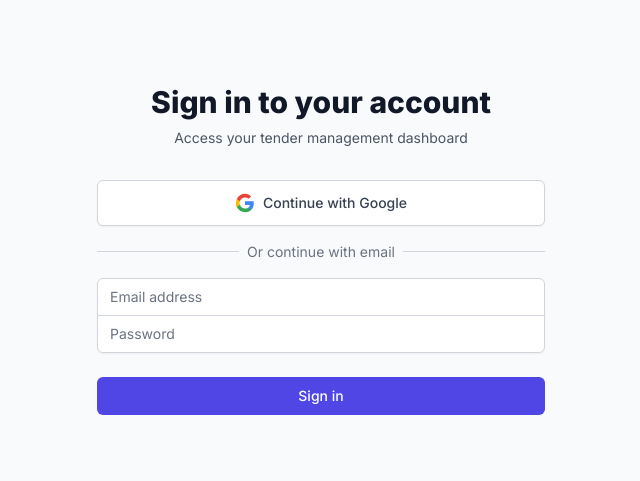
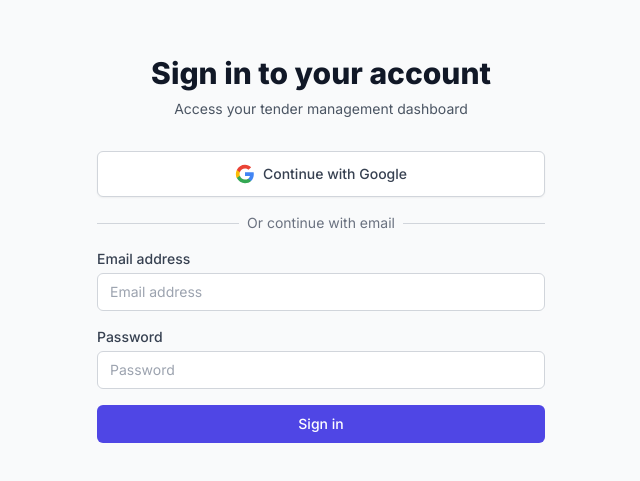
Before and after one commit to pranavjayaprakash04/tender-copilot, a Next.js app in the folder frontend/: page /login in a window 1280 px wide. Shown: the part 163-644 px from the top of the page, without its empty margins (319-959 px from the left). Built offline with nearby package versions, Linux system fonts and the light colour scheme.

Commit message:
Update page.tsx

```diff
--- a/frontend/app/(auth)/login/page.tsx
+++ b/frontend/app/(auth)/login/page.tsx
@@ -1,20 +1,42 @@
 "use client";
 
-export const dynamic = 'force-dynamic';
-
 import { createClient } from '@supabase/supabase-js';
+import { useState } from 'react';
 
 export default function LoginPage() {
-  const handleGoogleLogin = async () => {
-    const supabase = createClient(
+  const [email, setEmail] = useState('');
+  const [password, setPassword] = useState('');
+  const [loading, setLoading] = useState(false);
+  const [error, setError] = useState<string | null>(null);
+
+  const getSupabase = () => createClient(
     process.env.NEXT_PUBLIC_SUPABASE_URL!,
     process.env.NEXT_PUBLIC_SUPABASE_ANON_KEY!
-    )
+  );
+
+  const handleGoogleLogin = async () => {
+    const supabase = getSupabase();
     await supabase.auth.signInWithOAuth({
       provider: 'google',
       options: { redirectTo: `${window.location.origin}/auth/callback` }
-    })
+    });
+  };
+
+  const handleEmailLogin = async (e: React.FormEvent) => {
+    e.preventDefault();
+    setLoading(true);
+    setError(null);
+    try {
+      const supabase = getSupabase();
+      const { error } = await supabase.auth.signInWithPassword({ email, password });
+      if (error) throw error;
+      window.location.href = '/tenders';
+    } catch (err: any) {
+      setError(err.message || 'Login failed');
+    } finally {
+      setLoading(false);
     }
+  };
 
   return (
     <div className="min-h-screen bg-gray-50 flex items-center justify-center">
@@ -34,22 +56,10 @@
             className="w-full flex justify-center items-center px-4 py-3 border border-gray-300 rounded-md shadow-sm text-sm font-medium text-gray-700 bg-white hover:bg-gray-50 focus:outline-none focus:ring-2 focus:ring-offset-2 focus:ring-blue-500"
           >
             <svg className="w-5 h-5 mr-2" viewBox="0 0 24 24">
-              <path
-                fill="#4285F4"
-                d="M22.56 12.25c0-.78-.07-1.53-.2-2.25H12v4.26h5.92c-.26 1.37-1.04 2.53-2.21 3.31v2.77h3.57c2.08-1.92 3.28-4.74 3.28-8.09z"
-              />
-              <path
-                fill="#34A853"
-                d="M12 23c2.97 0 5.46-.98 7.28-2.66l-3.57-2.77c-.98.66-2.23 1.06-3.71 1.06-2.86 0-5.29-1.93-6.16-4.53H2.18v2.84C3.99 20.53 7.7 23 12 23z"
-              />
-              <path
-                fill="#FBBC05"
-                d="M5.84 14.09c-.22-.66-.35-1.36-.35-2.09s.13-1.43.35-2.09V7.07H2.18C1.43 8.55 1 10.22 1 12s.43 3.45 1.18 4.93l2.85-2.22.81-.62z"
-              />
-              <path
-                fill="#EA4335"
-                d="M12 5.38c1.62 0 3.06.56 4.21 1.64l3.15-3.15C17.45 2.09 14.97 1 12 1 7.7 1 3.99 3.47 2.18 7.07l3.66 2.84c.87-2.6 3.3-4.53 6.16-4.53z"
-              />
+              <path fill="#4285F4" d="M22.56 12.25c0-.78-.07-1.53-.2-2.25H12v4.26h5.92c-.26 1.37-1.04 2.53-2.21 3.31v2.77h3.57c2.08-1.92 3.28-4.74 3.28-8.09z"/>
+              <path fill="#34A853" d="M12 23c2.97 0 5.46-.98 7.28-2.66l-3.57-2.77c-.98.66-2.23 1.06-3.71 1.06-2.86 0-5.29-1.93-6.16-4.53H2.18v2.84C3.99 20.53 7.7 23 12 23z"/>
+              <path fill="#FBBC05" d="M5.84 14.09c-.22-.66-.35-1.36-.35-2.09s.13-1.43.35-2.09V7.07H2.18C1.43 8.55 1 10.22 1 12s.43 3.45 1.18 4.93l2.85-2.22.81-.62z"/>
+              <path fill="#EA4335" d="M12 5.38c1.62 0 3.06.56 4.21 1.64l3.15-3.15C17.45 2.09 14.97 1 12 1 7.7 1 3.99 3.47 2.18 7.07l3.66 2.84c.87-2.6 3.3-4.53 6.16-4.53z"/>
             </svg>
             Continue with Google
           </button>
@@ -63,10 +73,15 @@
             </div>
           </div>
 
-          <form className="space-y-6">
-            <div className="rounded-md shadow-sm -space-y-px">
+          {error && (
+            <div className="bg-red-50 border border-red-200 text-red-700 px-4 py-3 rounded-md text-sm">
+              {error}
+            </div>
+          )}
+
+          <form className="space-y-4" onSubmit={handleEmailLogin}>
             <div>
-                <label htmlFor="email" className="sr-only">
+              <label htmlFor="email" className="block text-sm font-medium text-gray-700 mb-1">
                 Email address
               </label>
               <input
@@ -75,12 +90,14 @@
                 type="email"
                 autoComplete="email"
                 required
-                  className="appearance-none rounded-none relative block w-full px-3 py-2 border border-gray-300 placeholder-gray-500 text-gray-900 rounded-t-md focus:outline-none focus:ring-indigo-500 focus:border-indigo-500 focus:z-10 sm:text-sm"
+                value={email}
+                onChange={e => setEmail(e.target.value)}
+                className="appearance-none block w-full px-3 py-2 border border-gray-300 rounded-md placeholder-gray-400 text-gray-900 focus:outline-none focus:ring-indigo-500 focus:border-indigo-500 sm:text-sm"
                 placeholder="Email address"
               />
             </div>
             <div>
-                <label htmlFor="password" className="sr-only">
+              <label htmlFor="password" className="block text-sm font-medium text-gray-700 mb-1">
                 Password
               </label>
               <input
@@ -89,20 +106,19 @@
                 type="password"
                 autoComplete="current-password"
                 required
-                  className="appearance-none rounded-none relative block w-full px-3 py-2 border border-gray-300 placeholder-gray-500 text-gray-900 rounded-b-md focus:outline-none focus:ring-indigo-500 focus:border-indigo-500 focus:z-10 sm:text-sm"
+                value={password}
+                onChange={e => setPassword(e.target.value)}
+                className="appearance-none block w-full px-3 py-2 border border-gray-300 rounded-md placeholder-gray-400 text-gray-900 focus:outline-none focus:ring-indigo-500 focus:border-indigo-500 sm:text-sm"
                 placeholder="Password"
               />
             </div>
-            </div>
-
-            <div>
             <button
               type="submit"
-                className="group relative w-full flex justify-center py-2 px-4 border border-transparent text-sm font-medium rounded-md text-white bg-indigo-600 hover:bg-indigo-700 focus:outline-none focus:ring-2 focus:ring-offset-2 focus:ring-indigo-500"
+              disabled={loading}
+              className="w-full flex justify-center py-2 px-4 border border-transparent text-sm font-medium rounded-md text-white bg-indigo-600 hover:bg-indigo-700 focus:outline-none focus:ring-2 focus:ring-offset-2 focus:ring-indigo-500 disabled:opacity-50 disabled:cursor-not-allowed"
             >
-                Sign in
+              {loading ? 'Signing in...' : 'Sign in'}
             </button>
-            </div>
           </form>
         </div>
       </div>
```
Lines whose indentation alone changed are shown as unchanged.
